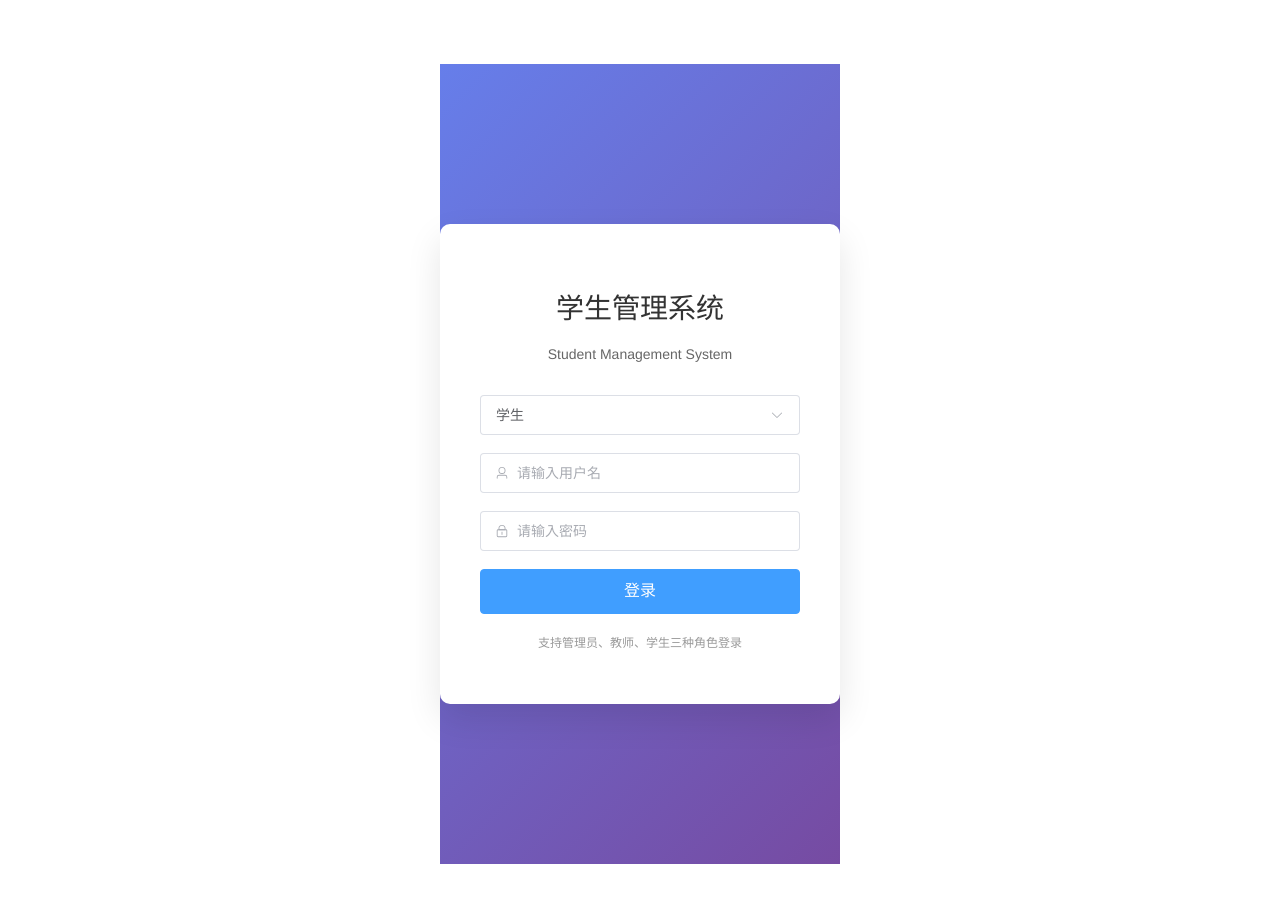
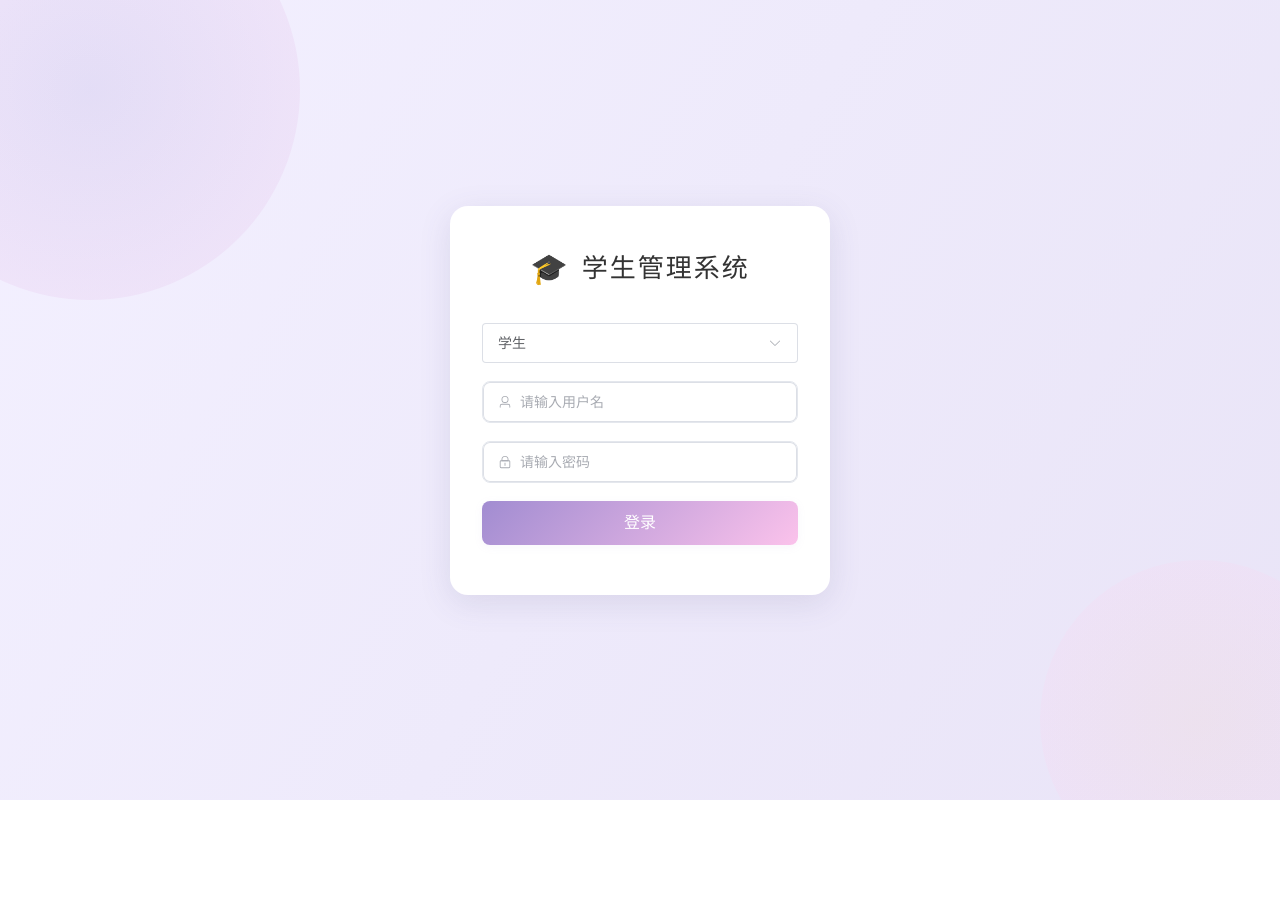
Before and after one commit to Penryn/SMS, a Vue app: page /login in a window 1280 px wide. Shown: the top 902 px of the page. After the commit the page ends 800 px from the top, so only its background shows below. Built offline with nearby package versions, Linux system fonts and the light colour scheme.

Commit message:
feat: 优化登录界面，重构样式和布局，增强用户体验

```diff
--- a/src/views/Login.vue
+++ b/src/views/Login.vue
@@ -1,11 +1,8 @@
 <template>
-  <div class="login-container">
-    <div class="login-box">
-      <div class="login-header">
-        <h2>学生管理系统</h2>
-        <p>Student Management System</p>
-      </div>
-
+  <div class="login-bg">
+    <div class="bg-decor"></div>
+    <div class="login-center-card">
+      <div class="login-title"><span class="logo-icon">🎓</span>学生管理系统</div>
       <el-form
         ref="loginFormRef"
         :model="loginForm"
@@ -16,25 +13,24 @@
         <el-form-item prop="userType">
           <el-select
             v-model="loginForm.userType"
-            placeholder="请选择用户类型"
+            placeholder="选择用户类型"
             size="large"
-            style="width: 100%"
+            class="user-type-select"
           >
             <el-option label="学生" :value="1" />
             <el-option label="教师" :value="2" />
             <el-option label="管理员" :value="3" />
           </el-select>
         </el-form-item>
-
         <el-form-item prop="username">
           <el-input
             v-model="loginForm.username"
             placeholder="请输入用户名"
             size="large"
             :prefix-icon="User"
+            class="login-input"
           />
         </el-form-item>
-
         <el-form-item prop="password">
           <el-input
             v-model="loginForm.password"
@@ -43,10 +39,10 @@
             size="large"
             :prefix-icon="Lock"
             show-password
+            class="login-input"
             @keyup.enter="handleLogin"
           />
         </el-form-item>
-
         <el-form-item>
           <el-button
             type="primary"
@@ -55,14 +51,10 @@
             class="login-button"
             @click="handleLogin"
           >
-            登录
+            {{ loading ? '登录中...' : '登录' }}
           </el-button>
         </el-form-item>
       </el-form>
-
-      <div class="login-footer">
-        <p>支持管理员、教师、学生三种角色登录</p>
-      </div>
     </div>
   </div>
 </template>
@@ -105,23 +97,49 @@ const handleLogin = async () => {
     await loginFormRef.value.validate()
     loading.value = true
 
+    console.log('开始登录，参数:', {
+      username: loginForm.username,
+      password: loginForm.password,
+      userType: loginForm.userType
+    })
+
     const result = await authStore.login(loginForm.username, loginForm.password, loginForm.userType)
+
+    console.log('登录结果:', result)
 
     if (result.success) {
       ElMessage.success('登录成功')
 
       // 根据用户角色跳转到对应的首页
+      let targetRoute = ''
+
       if (authStore.hasRole('admin')) {
-        router.push('/admin/dashboard')
+        targetRoute = '/admin/dashboard'
       } else if (authStore.hasRole('student')) {
-        router.push('/student/dashboard')
+        targetRoute = '/student/dashboard'
       } else if (authStore.hasRole('teacher')) {
-        router.push('/teacher/dashboard')
+        targetRoute = '/teacher/dashboard'
+      }
+
+      console.log('准备跳转到:', targetRoute)
+
+      if (targetRoute) {
+        try {
+          await router.push(targetRoute)
+          console.log('路由跳转成功')
+        } catch (routerError) {
+          console.error('路由跳转失败:', routerError)
+          ElMessage.error('页面跳转失败，请刷新页面重试')
+        }
+      } else {
+        console.error('未找到匹配的用户角色')
+        ElMessage.error('用户角色识别失败')
       }
     } else {
       ElMessage.error(result.message || '登录失败')
     }
   } catch (error) {
+    console.error('登录异常:', error)
     ElMessage.error('登录失败，请检查输入信息')
   } finally {
     loading.value = false
@@ -130,51 +148,137 @@ const handleLogin = async () => {
 </script>
 
 <style scoped>
-.login-container {
+.login-bg {
+  width: 100vw;
+  height: 100vh;
   min-height: 100vh;
+  min-width: 100vw;
+  background: linear-gradient(120deg, #f3f0ff 0%, #e9e4f7 100%);
   display: flex;
   align-items: center;
   justify-content: center;
-  background: linear-gradient(135deg, #667eea 0%, #764ba2 100%);
+  overflow: hidden;
+  position: fixed;
+  left: 0;
+  top: 0;
+  z-index: 9999;
 }
 
-.login-box {
-  width: 400px;
-  padding: 40px;
-  background: white;
-  border-radius: 10px;
-  box-shadow: 0 15px 35px rgba(0, 0, 0, 0.1);
+.bg-decor {
+  position: absolute;
+  left: 0; top: 0; width: 100vw; height: 100vh;
+  pointer-events: none;
+  z-index: 1;
+  background: none;
+}
+.bg-decor::before, .bg-decor::after {
+  content: '';
+  position: absolute;
+  border-radius: 50%;
+  opacity: 0.18;
+}
+.bg-decor::before {
+  width: 420px; height: 420px;
+  left: -120px; top: -120px;
+  background: radial-gradient(circle, #a18cd1 0%, #fbc2eb 100%);
+}
+.bg-decor::after {
+  width: 320px; height: 320px;
+  right: -80px; bottom: -80px;
+  background: radial-gradient(circle, #fad0c4 0%, #ffd1ff 100%);
 }
 
-.login-header {
-  text-align: center;
-  margin-bottom: 30px;
+.login-center-card {
+  width: 100%;
+  max-width: 380px;
+  background: #fff;
+  border-radius: 18px;
+  box-shadow: 0 8px 32px rgba(80, 80, 120, 0.13);
+  padding: 40px 32px 32px 32px;
+  display: flex;
+  flex-direction: column;
+  align-items: center;
+  animation: fadeIn 0.7s;
+  z-index: 2;
 }
 
-.login-header h2 {
-  color: #333;
-  margin-bottom: 10px;
-  font-size: 28px;
+@keyframes fadeIn {
+  from { opacity: 0; transform: translateY(30px); }
+  to { opacity: 1; transform: translateY(0); }
 }
 
-.login-header p {
-  color: #666;
-  font-size: 14px;
+.login-title {
+  font-size: 26px;
+  font-weight: 700;
+  color: #333;
+  margin-bottom: 32px;
+  letter-spacing: 2px;
+  text-align: center;
+  display: flex;
+  align-items: center;
+  gap: 8px;
+}
+.logo-icon {
+  font-size: 30px;
+  margin-right: 4px;
 }
 
 .login-form {
-  margin-bottom: 20px;
+  width: 100%;
+}
+
+.user-type-select {
+  width: 100%;
+}
+
+.login-input {
+  width: 100%;
+}
+
+.login-input :deep(.el-input__wrapper) {
+  border-radius: 8px;
+  border: 1.5px solid #e4e7ed;
+  transition: all 0.3s;
+}
+
+.login-input :deep(.el-input__wrapper:hover) {
+  border-color: #a18cd1;
+}
+
+.login-input :deep(.el-input__wrapper.is-focus) {
+  border-color: #a18cd1;
+  box-shadow: 0 0 0 2px rgba(161, 140, 209, 0.08);
 }
 
 .login-button {
   width: 100%;
-  height: 45px;
+  height: 44px;
   font-size: 16px;
+  font-weight: 600;
+  border-radius: 8px;
+  background: linear-gradient(135deg, #a18cd1 0%, #fbc2eb 100%);
+  border: none;
+  transition: all 0.3s;
+  box-shadow: 0 2px 8px rgba(161, 140, 209, 0.08);
 }
 
-.login-footer {
-  text-align: center;
-  color: #999;
-  font-size: 12px;
+.login-button:hover {
+  box-shadow: 0 6px 18px rgba(161, 140, 209, 0.18);
+  transform: translateY(-2px) scale(1.03);
+}
+
+.login-button.is-loading {
+  background: linear-gradient(135deg, #e0c3fc 0%, #8ec5fc 100%);
+}
+
+@media (max-width: 480px) {
+  .login-center-card {
+    max-width: 95vw;
+    padding: 24px 8px 16px 8px;
+  }
+  .login-title {
+    font-size: 20px;
+    margin-bottom: 20px;
+  }
 }
 </style>
```
